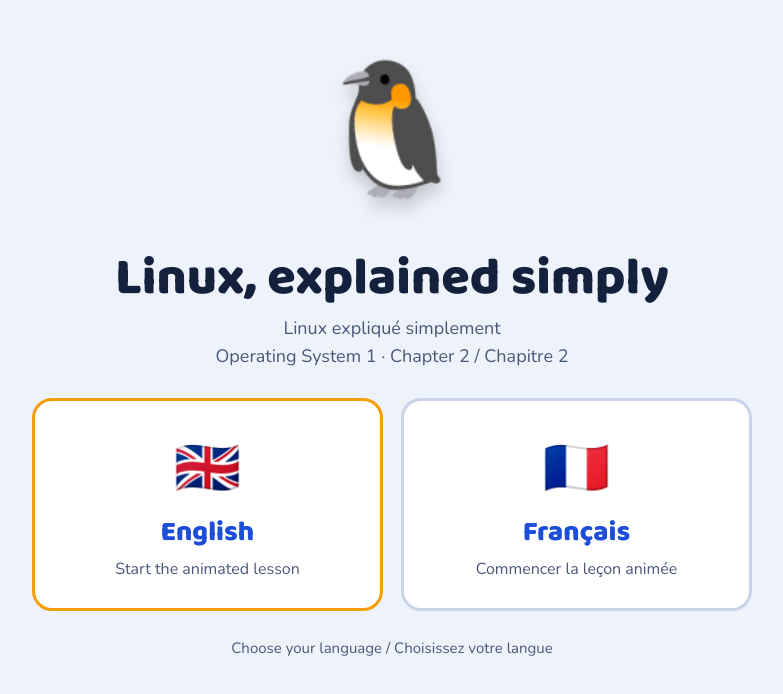
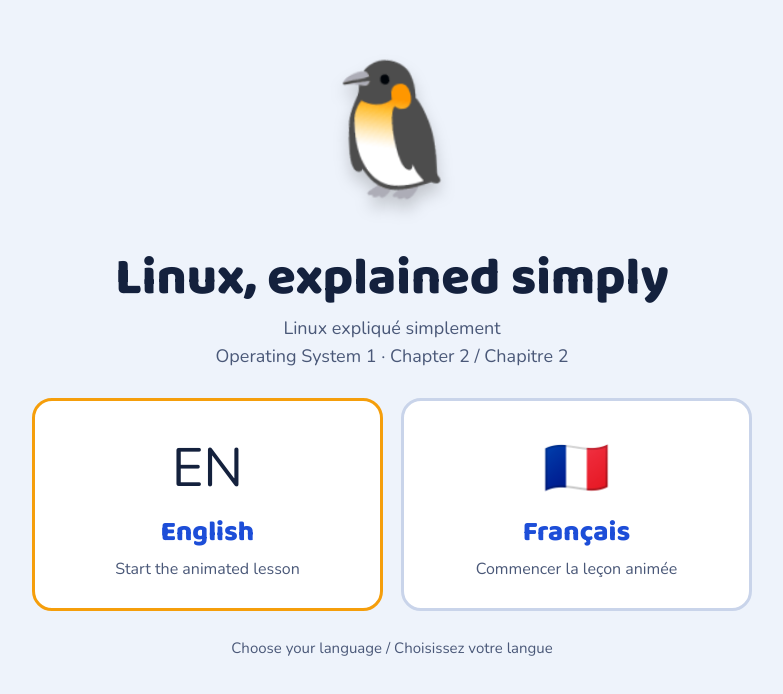
Before and after one commit to Noura-ABOUDI/OS-chapter-2-Summary, a plain HTML site: page index.html in a window 1280 px wide. Shown: the whole page, without its empty margins (248-1031 px from the left). Drawn offline with nearby package versions, Linux system fonts and the light colour scheme.

Commit message:
chpater 2 summary

```diff
--- a/index.html
+++ b/index.html
@@ -36,7 +36,7 @@ a.lang.rec{border-color:var(--sun)}
   <p class="sub">Linux expliqué simplement<br>Operating System 1 · Chapter 2 / Chapitre 2</p>
   <div class="choose">
     <a class="lang" id="en" href="Linux_explained_eng.html" target="_blank" rel="noopener">
-      <span class="flag" aria-hidden="true">🇬🇧</span><b>English</b><span class="d">Start the animated lesson</span>
+      <span class="flag" aria-hidden="true">EN</span><b>English</b><span class="d">Start the animated lesson</span>
     </a>
     <a class="lang" id="fr" href="Linux_explained_fr.html" target="_blank" rel="noopener">
       <span class="flag" aria-hidden="true">🇫🇷</span><b>Français</b><span class="d">Commencer la leçon animée</span>
```
